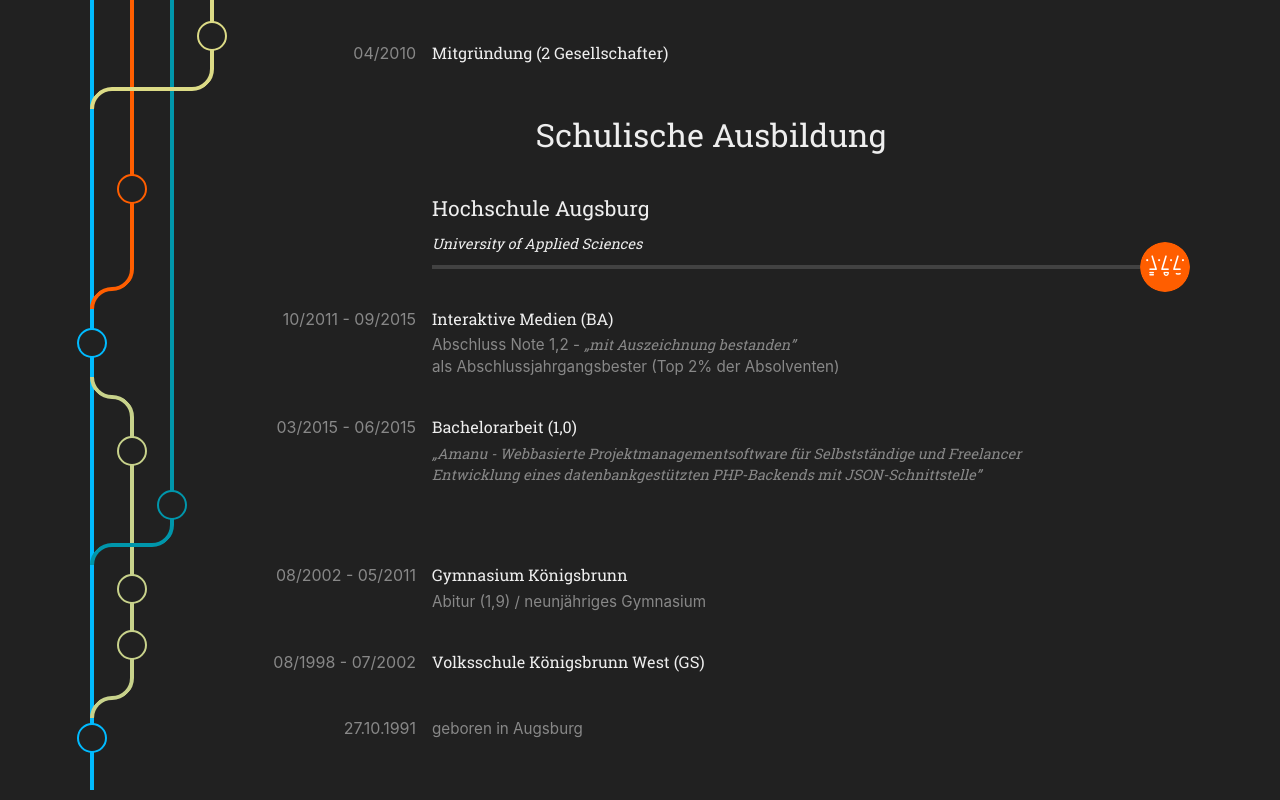
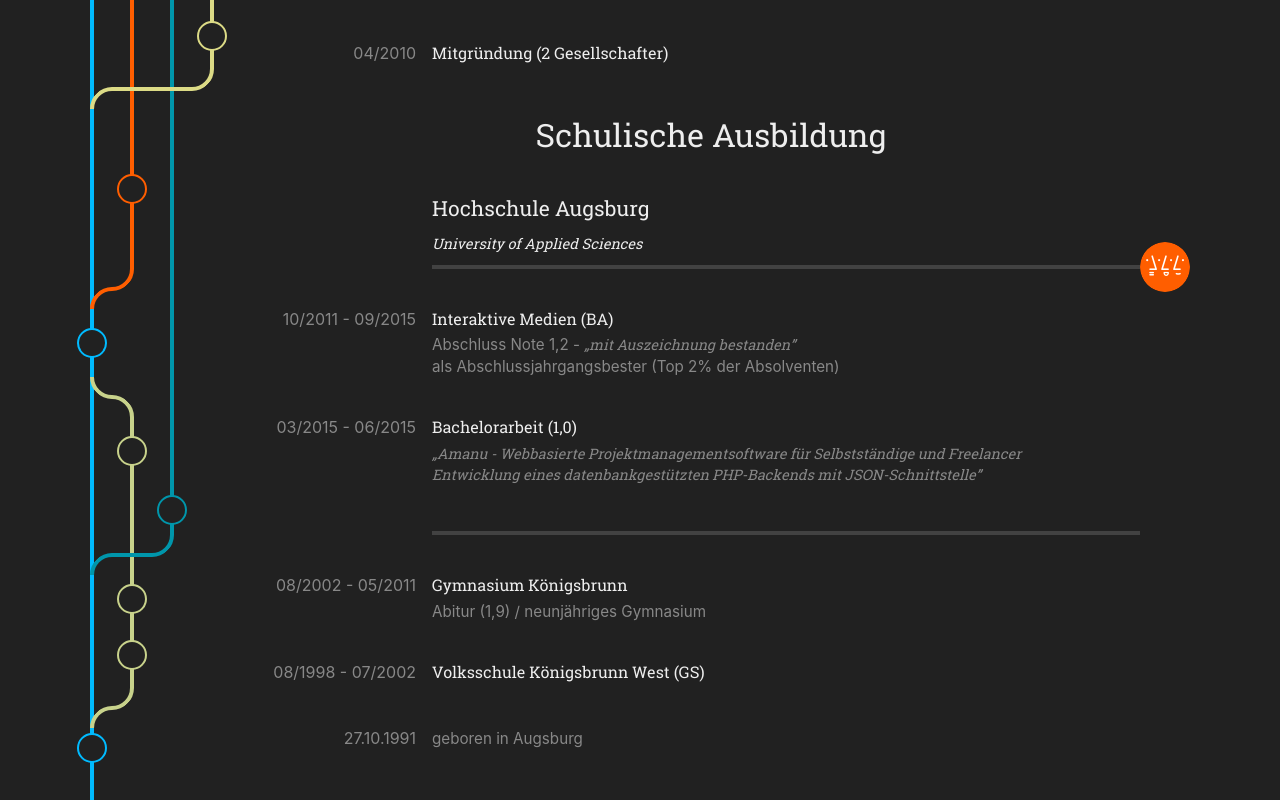
Before and after one commit to santosch/website2023, a Next.js app: page / in a window 1280 px wide. Shown: the part 2191-2991 px from the top of the page. Built offline with nearby package versions, Linux system fonts and the light colour scheme.

Commit message:
add spacer for school

```diff
--- /dev/null
+++ b/src/components/Vita/Stations/School/School.tsx
@@ -0,0 +1,11 @@
+import Station from "@santosch/components/Graph/Station/Station";
+import {COLORS} from "@santosch/components/Vita/vitaColors";
+
+export default function School(): JSX.Element {
+    return (
+        <Station
+            eventKey="school"
+            color={COLORS.SCHOOL}
+        />
+    );
+}
--- a/src/components/Vita/Vita.tsx
+++ b/src/components/Vita/Vita.tsx
@@ -22,6 +22,7 @@
 import SchoolGymnasium from "./Stations/School/SchoolGymnasium";
 import SchoolElementary from "./Stations/School/SchoolElementary";
 import Birth from "./Stations/Other/Birth";
+import School from "@santosch/components/Vita/Stations/School/School";
 
 
 export default function Vita(): JSX.Element {
@@ -199,7 +200,10 @@
                         s1={<Line color={COLORS.DEFAULT} />}
                         s2={<Line color={COLORS.SCHOOL} />}
                         s3={<Line color={COLORS.ISAN} event="isan" />}
-                    />
+                        spaceBefore={true}
+                    >
+                        <School />
+                    </Entry>
                     <Entry
                         s1={<Line color={COLORS.DEFAULT} br={COLORS.ISAN} />}
                         s2={<Line color={COLORS.SCHOOL} x={COLORS.ISAN} />}
```
